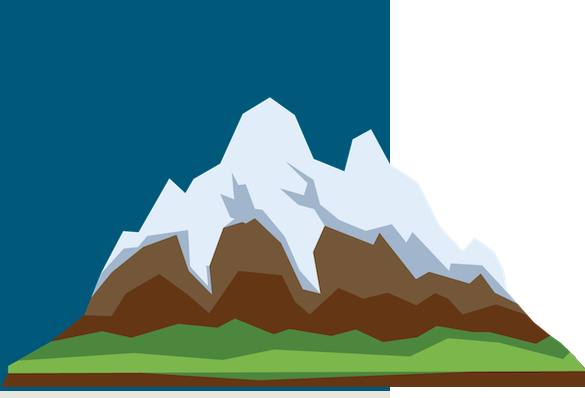
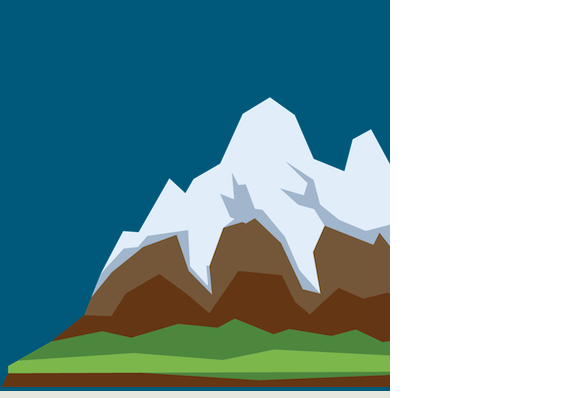
Before and after one commit to FunkeePanda/cv, a plain HTML site: page index.html in a window 390 px wide. Shown: the part 445-843 px from the top of the page, 585 px wide, since content can reach past the window. Drawn offline with Linux system fonts and the light colour scheme; a web font is replaced by a local one.

Commit message:
Test for mobile browser issues.

```diff
--- a/css/styles.css
+++ b/css/styles.css
@@ -49,6 +49,16 @@ hr{
     background-color: #e7e7de;
     width: 30%
 }
+
+html,body
+{
+    width: 100%;
+    height: 100%;
+    margin: 0px;
+    padding: 0px;
+    overflow-x: hidden;
+}
+
 .top-container{
   background-color: #00587a;
   position: relative;
```
